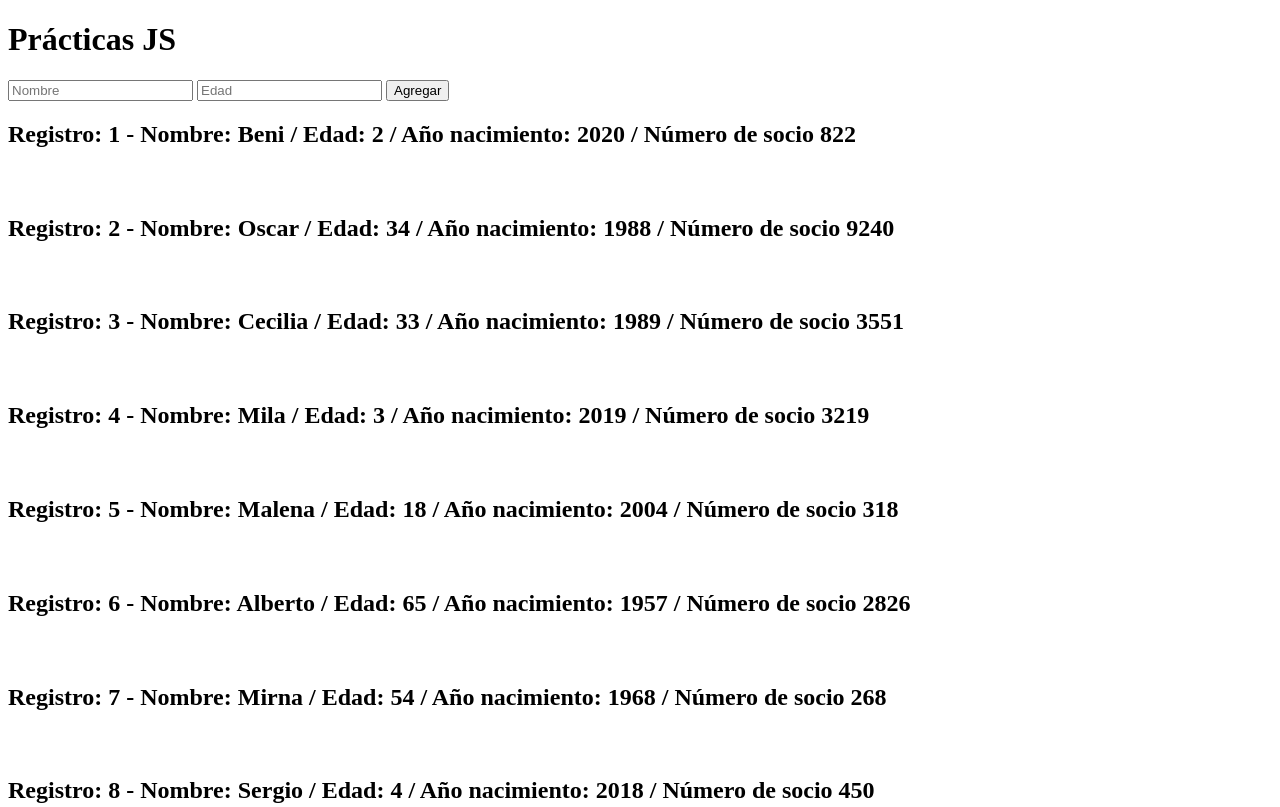
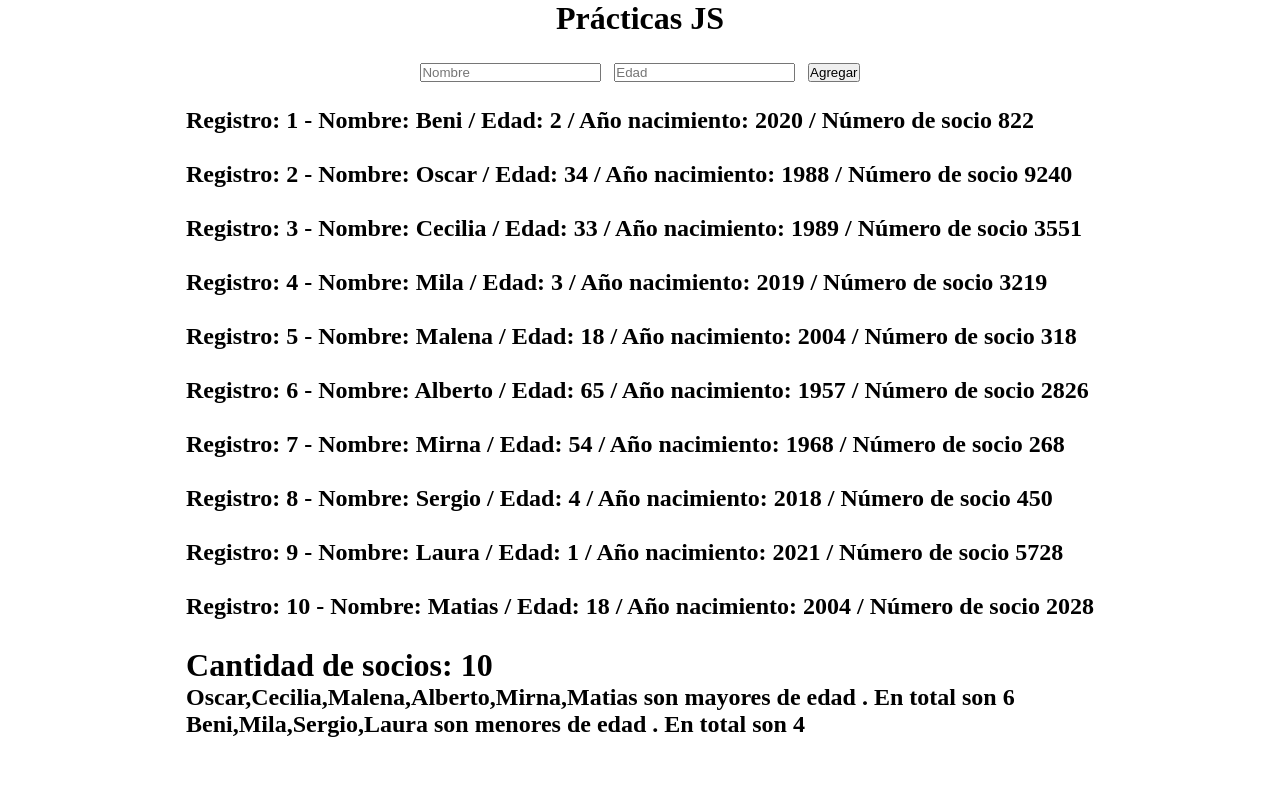
Before and after one commit to roberts6/practicasJavaScript, a plain HTML site: page index.html in a window 1280 px wide. Shown: the top 807 px of the page. Drawn offline with Linux system fonts and the light colour scheme.

Commit message:
se agrega css

```diff
--- /dev/null
+++ b/Estilos/estilos.css
@@ -0,0 +1,27 @@
+*{
+  padding: 0;
+  margin: 0;
+  text-decoration: none;
+  list-style: none;
+  box-sizing: border-box;
+}
+
+ .cuerpo{
+/*background-image: url(../imagenes/fondo.jpeg);
+background-size: cover;
+background-blend-mode: lighten;*/
+display: flex;
+flex-direction: column;
+align-items: center;
+}
+
+#ingresoSocios{
+    display: flex;
+    justify-content: center;
+    font-size: 10vw;
+    margin: 2vw 0;
+}
+
+.ingresoDeDatos{
+    margin-right: 1vw;
+}
--- a/index.html
+++ b/index.html
@@ -4,15 +4,16 @@
     <meta charset="UTF-8">
     <meta name="viewport" content="width=device-width, initial-scale=1.0">
     <meta http-equiv="X-UA-Compatible" content="ie=edge">
+    <link rel="stylesheet" href="./Estilos/estilos.css">
     <title>Prácticas js</title>
 </head>
-<body>
+<body class="cuerpo">
     <h1>Prácticas JS</h1>
 
 
 <form id= "ingresoSocios">
-    <input type="text" name="nombre" id="nombreSocio" placeholder="Nombre">
-    <input type="number" name="edad" id="edadSocio" placeholder="Edad">
+    <input type="text" name="nombre" class="ingresoDeDatos" id="nombreSocio" placeholder="Nombre">
+    <input type="number" name="edad" class="ingresoDeDatos" id="edadSocio" placeholder="Edad">
     <button type="submit">Agregar</button>
 </form>
 
```
Also changed, not shown: imagenes/escudo.png (added), imagenes/fondo.jpeg (added).
